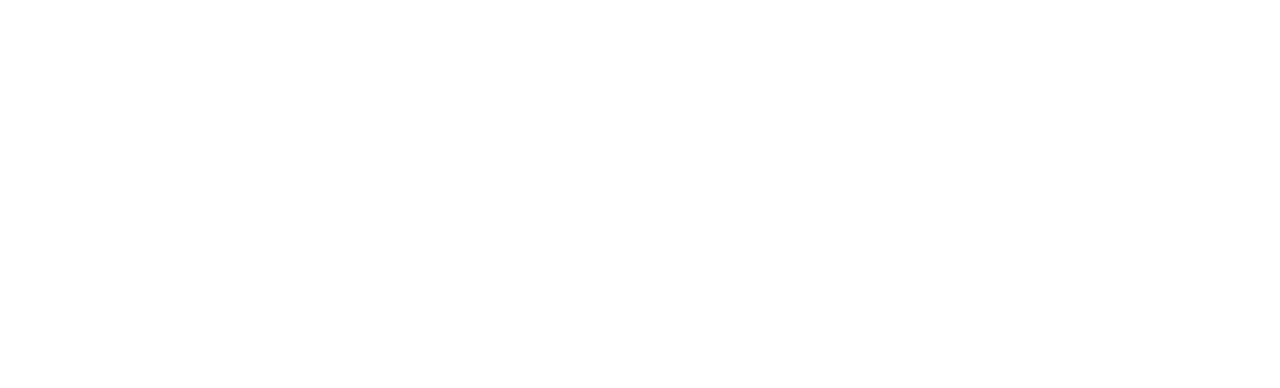
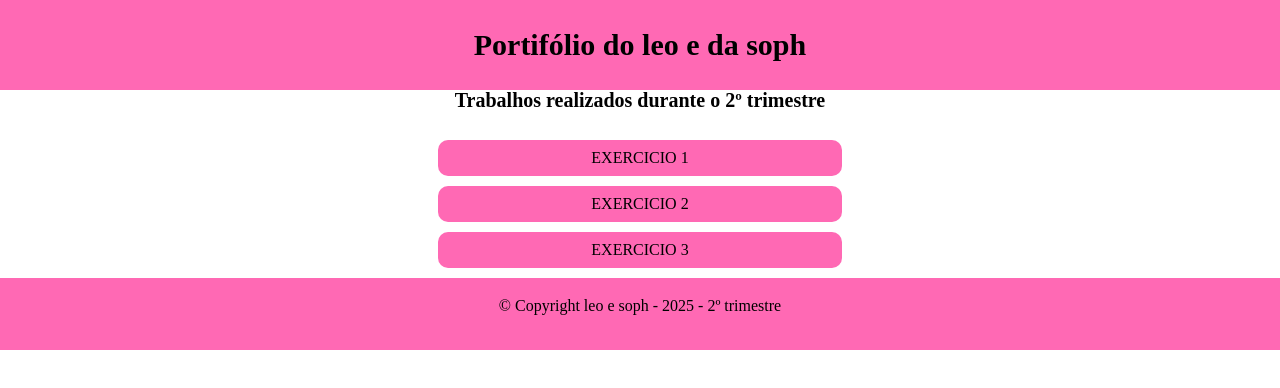
Before and after one commit to LeonardoMendes2811/portifolio-leo-e-soph-2E, a plain HTML site: page index.html in a window 1280 px wide. Drawn offline with Linux system fonts and the light colour scheme.

Commit message:
Add files via upload

```diff
--- a/index.html
+++ b/index.html
@@ -3,11 +3,30 @@
 <head>
     <meta charset="UTF-8">
     <meta name="viewport" content="width=device-width, initial-scale=1.0">
-    <title>Portifolio soph e leo</title>
+    <title>Poinrtifolio soph e leo</title>
+    <link rel="stylesheet" href="reset (1).css">
+    <link rel="stylesheet" href="style.css">
+
 </head>
 
 <body>
+    <header>
+        <h1>Portifólio do leo e da soph</h1>
+    </header>
+    <main>
+        <h2>Trabalhos realizados durante o 2º trimestre</h2>
+
+    <ul>
+        <a href="exercicio1/exercicio1.html"><li> Exercicio 1</li></a>
+        <a href="####"><li> Exercicio 2</li></a>
+        <a href="####"><li> Exercicio 3</li></a>
+
+    </ul>
+    </main>
+    <footer>
+    <p>&copy; Copyright leo e soph - 2025 - 2º trimestre</p>
+    <img src="####" alt="">
+    </footer>
 
 </body>
-
 </html>
--- a/style.css
+++ b/style.css
@@ -0,0 +1,46 @@
+header {
+    text-align: center;
+    background-color: hotpink;
+    padding: 30px;
+}
+h1 {
+    font-size: 30px;
+    font-weight: bold;
+
+}
+main {
+    background-color: color rgb(253, 155, 204);
+    text-align: center;
+    font-weight: 30px;
+}
+h2 {
+    padding-bottom: 20px;
+    font-size: 20px;
+    font-weight: bold;
+}
+a {
+    text-decoration: none;
+    text-transform: uppercase;
+    color: black;
+}
+li {
+    margin: 10px auto;
+    padding: 10px;
+    background-color: hotpink;
+    width: 30%;
+    border-radius: 10px;
+}
+li:hover {
+    width: 33%;
+    background-color: hotpink;
+
+}
+footer {
+    background-color: hotpink;
+    text-align: center;
+    padding: 20px;
+
+}
+footer img {
+    width: 100px;
+}
```
Also changed, not shown: exercicio1.html (added, +13 -0 lines), script.js (added, +10 -0 lines).
